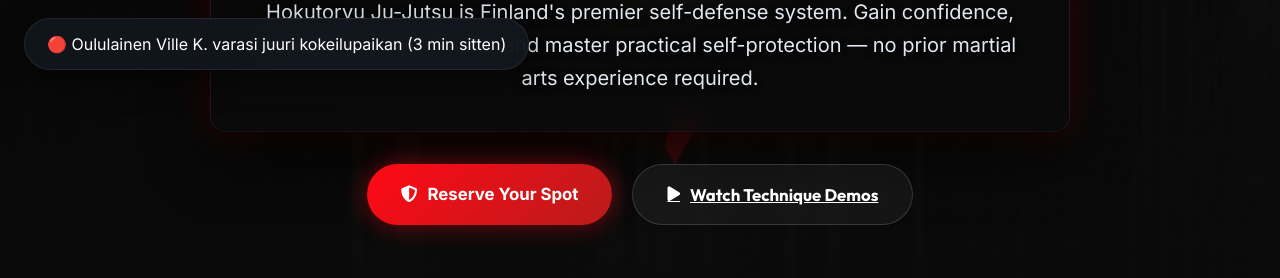
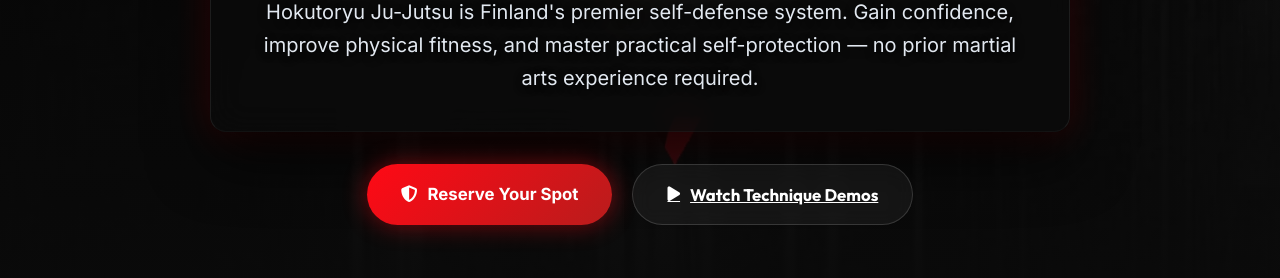
Before and after one commit to tftsakkinen-collab/oulun-jujutsu-redesign, a plain HTML site: page index-en.html in a window 1280 px wide. Shown: the part 706-984 px from the top of the page. Drawn offline with Linux system fonts and the light colour scheme.

Commit message:
fix(ui): remove live notification ticker popup from all pages

```diff
--- a/index-en.html
+++ b/index-en.html
@@ -122,8 +122,6 @@
   <!-- Toast Notification -->
   <div id="toast" class="toast"></div>
 
-  <!-- Live Social Proof Ticker -->
-  <div id="liveTicker" class="live-ticker"></div>
 
   <!-- Header & Nav -->
   <header id="header" class="header">
--- a/script.js
+++ b/script.js
@@ -206,30 +206,7 @@ document.addEventListener('DOMContentLoaded', () => {
     });
   }
 
-  // 7. Live Ticker Notifications (Simulated Oulu Registrations)
-  const tickerData = [
-    "🔴 Oululainen Ville K. varasi juuri kokeilupaikan (3 min sitten)",
-    "🔴 Laura M. ilmoittautui Aikuisten Itsepuolustukseen Oulussa",
-    "🔴 Jere H. varasi paikan syksyn peruskurssille Äimäkujalle"
-  ];
 
-  const liveTicker = document.getElementById('liveTicker');
-  let tickerIndex = 0;
-
-  function cycleTicker() {
-    if (!liveTicker) return;
-    liveTicker.textContent = tickerData[tickerIndex];
-    liveTicker.classList.add('show');
-
-    setTimeout(() => {
-      liveTicker.classList.remove('show');
-    }, 4500);
-
-    tickerIndex = (tickerIndex + 1) % tickerData.length;
-  }
-
-  setInterval(cycleTicker, 14000);
-  setTimeout(cycleTicker, 3000);
 
   // Helper Toast
   function showToast(message) {
```
Also changed, not shown: index.html (+1 -2 lines), jujutsu.html (+0 -2 lines), junnut.html (+0 -2 lines), kenjutsu.html (+0 -2 lines).
